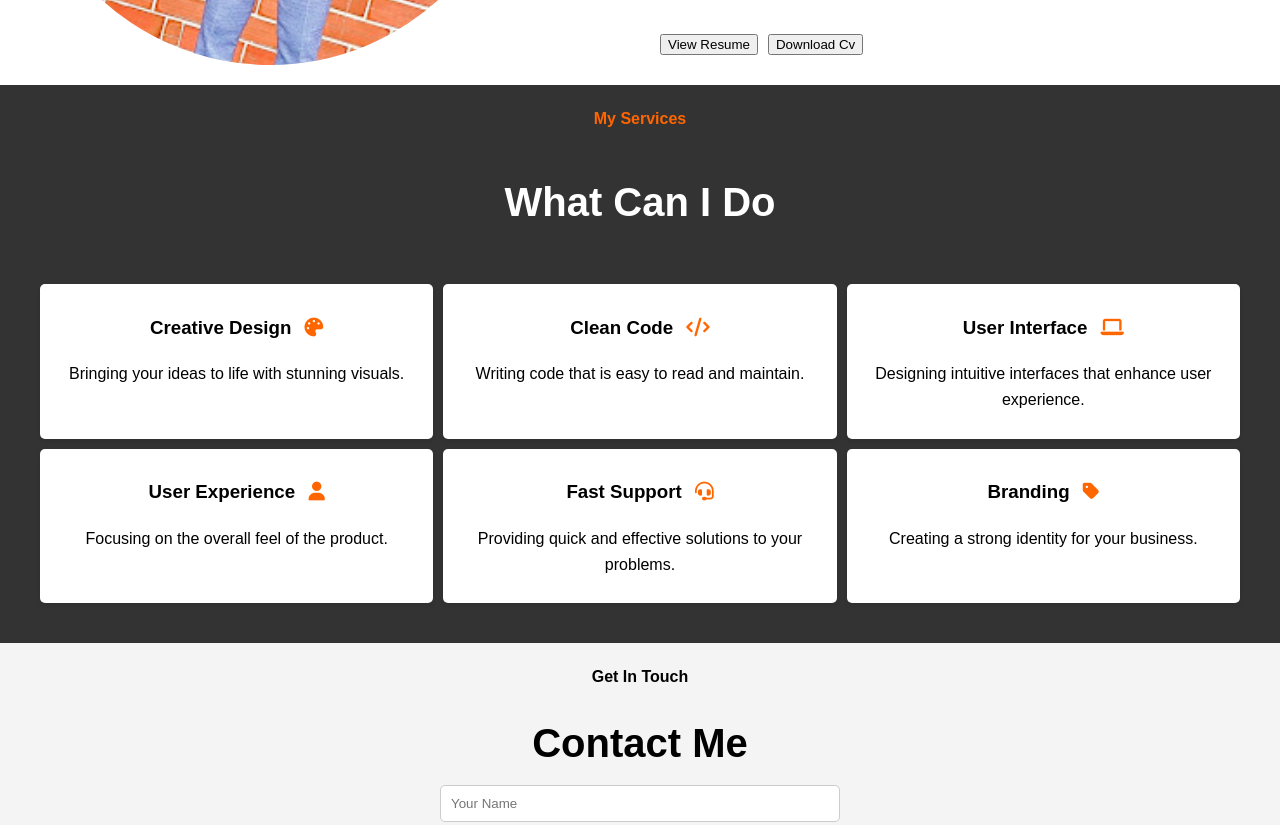
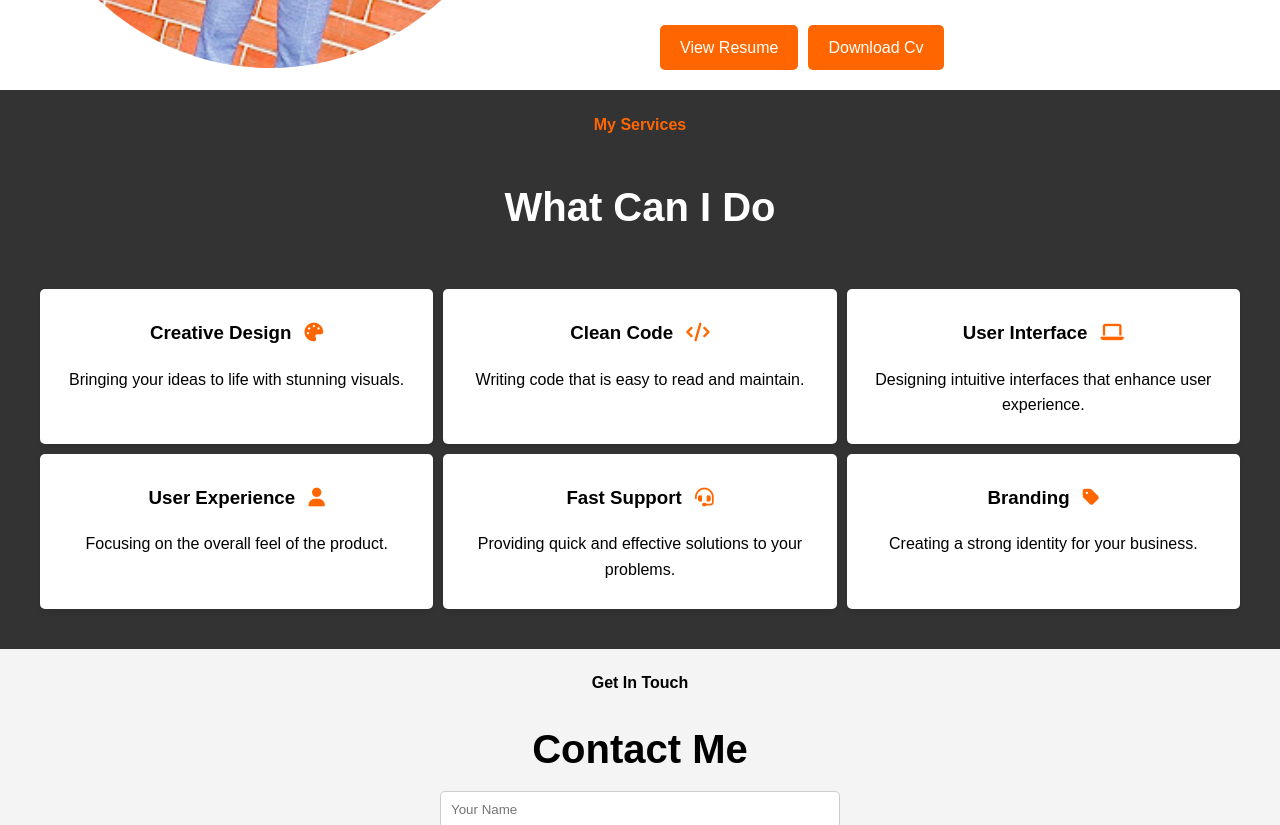
Before and after one commit to Bismark299/Portfolio, a plain HTML site: page index.html in a window 1280 px wide. Shown: the part 1015-1840 px from the top of the page. Drawn offline with Linux system fonts and the light colour scheme.

Commit message:
Add files via upload

```diff
--- a/index.html
+++ b/index.html
@@ -48,8 +48,8 @@
           <div>Node.js <i class="fa-brands fa-node-js"></i></div>
         </div>
         <div class="resume-buttons">
-          <button>View Resume</button>
-          <button>Download Cv</button>
+          <a href="./pages/resume.html">View Resume</a>
+          <a href="./files/cv.pdf" download>Download Cv</a>
         </div>
       </div>
     </section>
```
